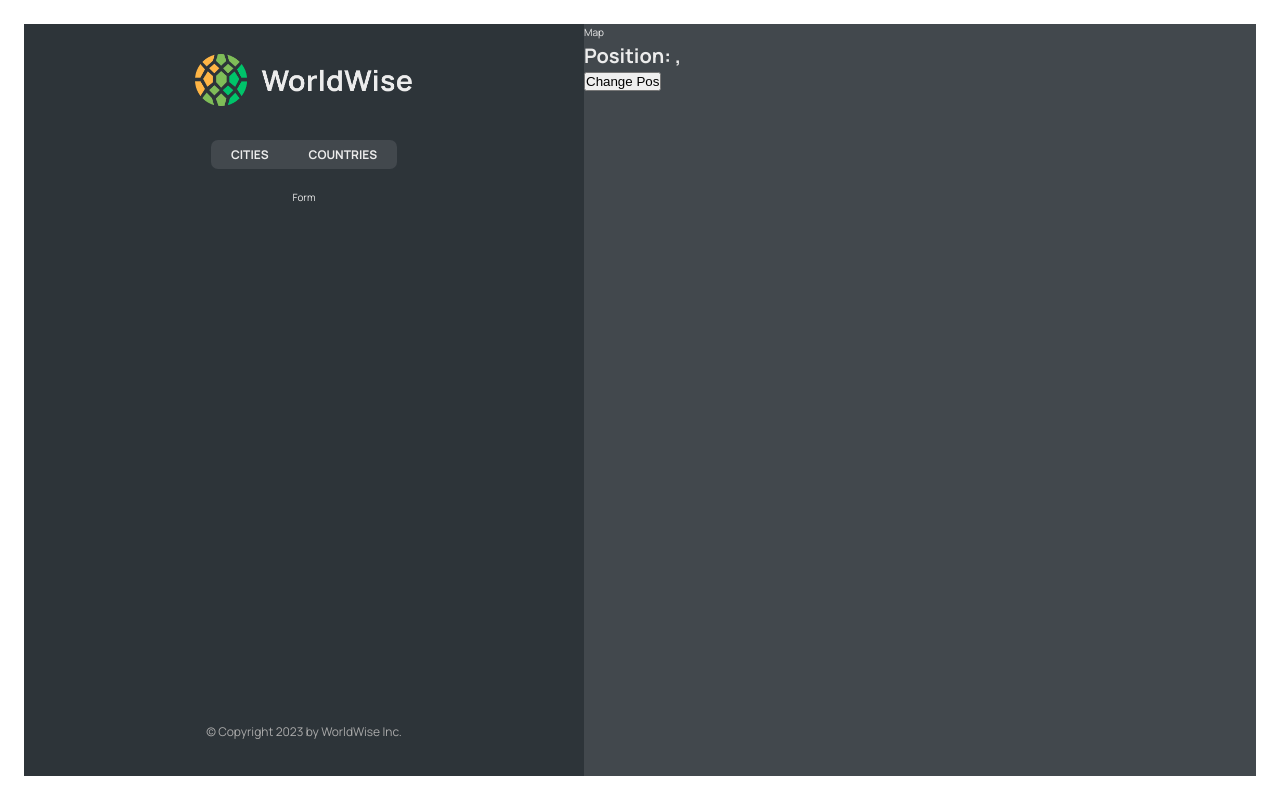
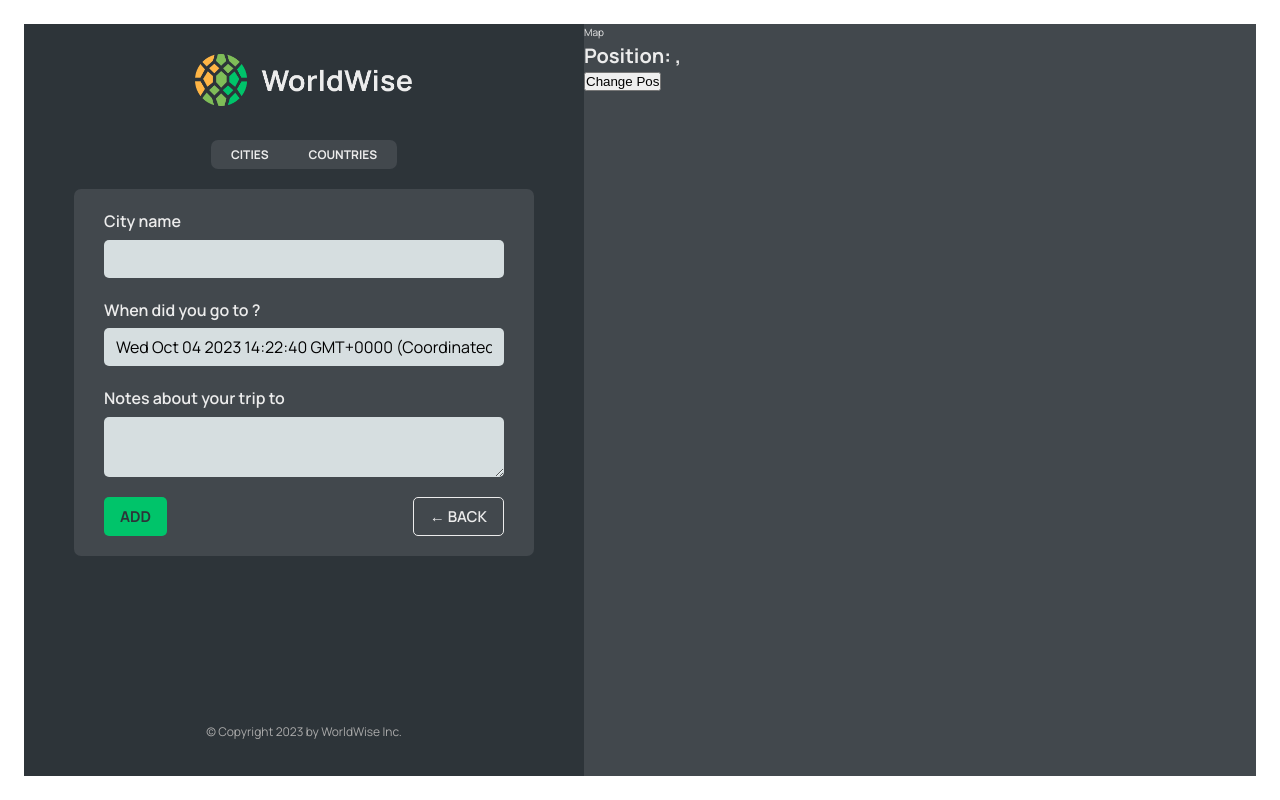
Before and after one commit to jeherold/jonas-worldwise, a React (Vite) app: page /app/form in a window 1280 px wide. Built offline with nearby package versions, Linux system fonts and the light colour scheme; data requests are answered from the project's data file.

Commit message:
example of useNavigate in back button on form

```diff
--- a/package.json
+++ b/package.json
@@ -8,7 +8,7 @@
     "build": "vite build",
     "lint": "eslint . --ext js,jsx --report-unused-disable-directives --max-warnings 0",
     "preview": "vite preview",
-    "server": "json-server --watch data/cities.json --port 9000 --delay 700"
+    "server": "json-server --watch data/cities.json --port 9000 --delay 500"
   },
   "dependencies": {
     "eslint-config-react-app": "^7.0.1",
--- a/src/App.jsx
+++ b/src/App.jsx
@@ -10,6 +10,7 @@
 import City from './components/City';
 import CityList from './components/CityList';
 import CountryList from './components/CountryList';
+import Form from './components/Form';
 
 const BASE_URL = 'http://localhost:9000';
 
@@ -54,7 +55,7 @@
             path="countries"
             element={<CountryList cities={cities} isLoading={isLoading} />}
           />
-          <Route path="form" element={<p>Form</p>} />
+          <Route path="form" element={<Form />} />
         </Route>
         <Route path="*" element={<PageNotFound />} />
       </Routes>
--- /dev/null
+++ b/src/components/Button.jsx
@@ -0,0 +1,11 @@
+import styles from './Button.module.css';
+
+function Button({ children, onClick, type }) {
+  return (
+    <button onClick={onClick} className={`${styles.btn} ${styles[type]}`}>
+      {children}
+    </button>
+  );
+}
+
+export default Button;
--- a/src/components/CountryList.jsx
+++ b/src/components/CountryList.jsx
@@ -21,7 +21,7 @@
   return (
     <ul className={styles.countryList}>
       {countries.map((country) => (
-        <CountryItem city={country} key={country.id} />
+        <CountryItem city={country} key={country.country} />
       ))}
     </ul>
   );
--- a/src/components/Form.jsx
+++ b/src/components/Form.jsx
@@ -1,22 +1,26 @@
 // "https://api.bigdatacloud.net/data/reverse-geocode-client?latitude=0&longitude=0"
 
-import { useState } from "react";
+import { useState } from 'react';
 
-import styles from "./Form.module.css";
+import styles from './Form.module.css';
+import Button from './Button';
+import { useNavigate } from 'react-router-dom';
 
-export function convertToEmoji(countryCode) {
-  const codePoints = countryCode
-    .toUpperCase()
-    .split("")
-    .map((char) => 127397 + char.charCodeAt());
-  return String.fromCodePoint(...codePoints);
-}
+// export function convertToEmoji(countryCode) {
+//   const codePoints = countryCode
+//     .toUpperCase()
+//     .split('')
+//     .map((char) => 127397 + char.charCodeAt());
+//   return String.fromCodePoint(...codePoints);
+// }
 
 function Form() {
-  const [cityName, setCityName] = useState("");
-  const [country, setCountry] = useState("");
+  const navigate = useNavigate();
+
+  const [cityName, setCityName] = useState('');
+  // const [country, setCountry] = useState("");
   const [date, setDate] = useState(new Date());
-  const [notes, setNotes] = useState("");
+  const [notes, setNotes] = useState('');
 
   return (
     <form className={styles.form}>
@@ -49,8 +53,16 @@
       </div>
 
       <div className={styles.buttons}>
-        <button>Add</button>
-        <button>&larr; Back</button>
+        <Button type="primary">Add</Button>
+        <Button
+          type="back"
+          onClick={(e) => {
+            e.preventDefault();
+            navigate(-1);
+          }}
+        >
+          &larr; Back
+        </Button>
       </div>
     </form>
   );
--- a/src/components/Map.jsx
+++ b/src/components/Map.jsx
@@ -1,12 +1,13 @@
-import { useSearchParams } from 'react-router-dom';
+import { useNavigate, useSearchParams } from 'react-router-dom';
 import styles from './Map.module.css';
 
 function Map() {
+  const navigate = useNavigate();
   const [searchparams, setSearchParams] = useSearchParams();
   const lat = searchparams.get('lat');
   const lng = searchparams.get('lng');
   return (
-    <div className={styles.mapContainer}>
+    <div className={styles.mapContainer} onClick={() => navigate('form')}>
       Map
       <h1>
         Position: {lat}, {lng}
```
Also changed, not shown: 1 other file (tests, documents, lock files or other folders).
